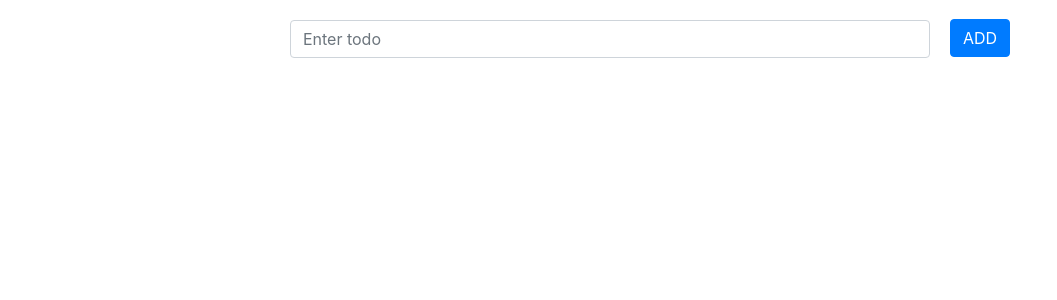
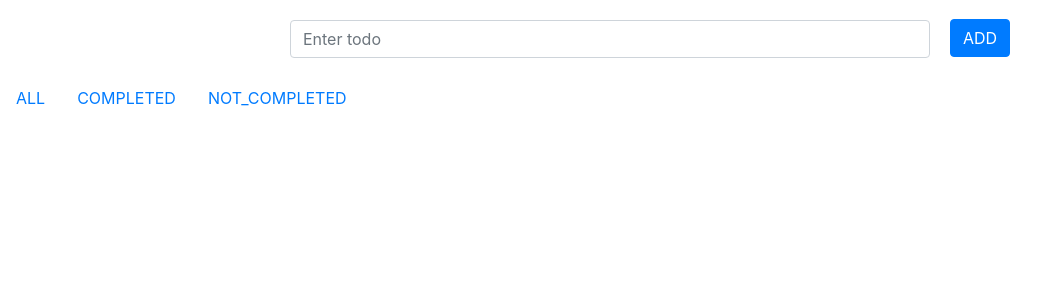
Before and after one commit to CaesiumY/redux-todo-example, a React (Create React App) app in the folder todo/: page / in a window 1280 px wide. Shown: the top 300 px of the page, without its empty margins (0-1057 px from the left). Built offline with nearby package versions, Linux system fonts and the light colour scheme.

Commit message:
feat: Add Filter

```diff
--- a/todo/src/App.js
+++ b/todo/src/App.js
@@ -1,12 +1,14 @@
 import React from "react";
 import AddTodo from "./components/AddTodo";
 import VisibleTodoList from "./containers/VisibleTodoList";
+import FilterContainer from "./containers/FilterContainer";
 import "./css/App.css";
 
 function App() {
   return (
     <div className="App">
       <AddTodo />
+      <FilterContainer />
       <VisibleTodoList />
     </div>
   );
--- /dev/null
+++ b/todo/src/components/Filter.js
@@ -0,0 +1,36 @@
+import React from "react";
+import PropTypes from "prop-types";
+
+export const filterTypes = {
+  ALL: "ALL",
+  COMPLETED: "COMPLETED",
+  NOT_COMPLETED: "NOT_COMPLETED"
+};
+
+const Filter = ({ filter, onFilterChange }) => {
+  const filterList = Object.keys(filterTypes).map((key, index) => {
+    const active = filter === filterTypes[key] ? "active" : "";
+
+    return (
+      <li
+        key={index}
+        onClick={() => {
+          onFilterChange(filterTypes[key]);
+        }}
+        className={`nav-item ${filterTypes[key]} ${active}`}
+      >
+        <a href="" className="nav-link">
+          {filterTypes[key]}
+        </a>
+      </li>
+    );
+  });
+  return <ul className="nav">{filterList}</ul>;
+};
+
+Filter.propTypes = {
+  filter: PropTypes.string.isRequired,
+  onFilterChange: PropTypes.func.isRequired
+};
+
+export default Filter;
--- /dev/null
+++ b/todo/src/containers/FilterContainer.js
@@ -0,0 +1,19 @@
+import { connect } from "react-redux";
+import Filter from "../components/Filter";
+import { changeFilter } from "../actions";
+
+const mapStateToProps = state => {
+  return {
+    filter: state.filter.toString()
+  };
+};
+
+const mapDispatchToProps = dispatch => {
+  return {
+    onFilterChange: filter => {
+      dispatch(changeFilter(filter));
+    }
+  };
+};
+
+export default connect(mapStateToProps, mapDispatchToProps)(Filter);
--- a/todo/src/containers/VisibleTodoList.js
+++ b/todo/src/containers/VisibleTodoList.js
@@ -1,14 +1,28 @@
 import { connect } from "react-redux";
 import TodoList from "../components/TodoList";
 import { completeTodo, deleteTodo } from "../actions";
+import { filterTypes } from "../components/Filter";
 
-const getVisibleTodos = todos => {
-  return todos;
+const getVisibleTodos = (todos, filter) => {
+  switch (filter) {
+    case filterTypes.ALL:
+      return todos;
+    case filterTypes.COMPLETED:
+      return todos.filter(todo => {
+        return todo.isComplete === true;
+      });
+    case filterTypes.NOT_COMPLETED:
+      return todos.filter(todo => {
+        return todo.isComplete === false;
+      });
+    default:
+      return todos;
+  }
 };
 
 const mapStateToProps = state => {
   return {
-    todos: getVisibleTodos(state.todos)
+    todos: getVisibleTodos(state.todos, state.filter)
   };
 };
 
```
